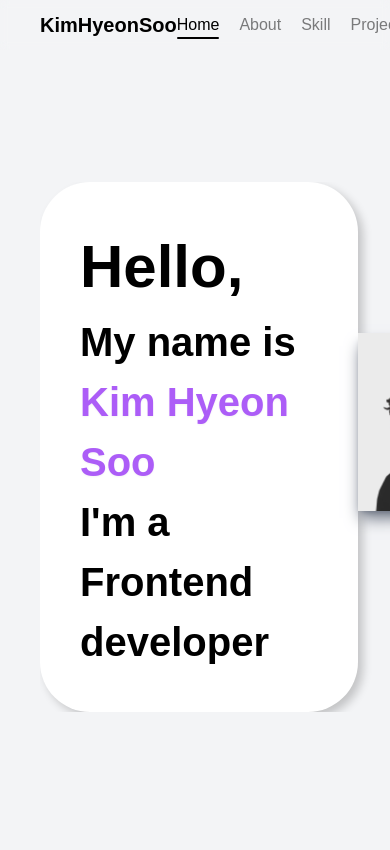
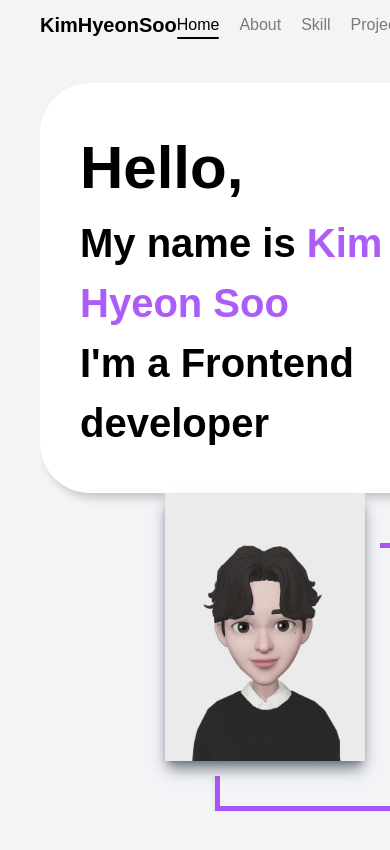
Before and after one commit to gustn1029/my-portfolio, a Next.js app: page / in a window 390 px wide. Shown: the top 850 px of the page. Built offline with nearby package versions, Linux system fonts and the light colour scheme.

Commit message:
profile 반응형

```diff
--- a/src/components/layout/contents/profile/Profile.module.css
+++ b/src/components/layout/contents/profile/Profile.module.css
@@ -1,31 +1,4 @@
-/* .imageBackground {
-  width: 100%;
-  height: calc(100vh - 50px);
-  position: relative;
-  overflow: hidden;
-}
-.imageBackground::before,
-.imageBackground::after {
-  content: "";
-  width: 120%;
-  height: 70%;
-  position: absolute;
-  top: 40%;
-  background-color: rgb(28, 34, 39);
-}
-
-.imageBackground::before{
-    left: 0;
-    transform: translateX(-10%) rotate(0deg);
-    border-radius: 0 80% 0 0;
-}
-.imageBackground::after{
-    right: 0;
-    z-index: -1;
-    border-radius: 100%;
-    transform: translateX(17%) rotate(172deg);
-    background-color: rgba(28, 34, 39, 0.7);
-} */
+@charset "utf-8";
 
 .imageBackground {
   position: relative;
@@ -54,3 +27,9 @@
   border: 10px solid rgb(168, 85, 247);
   box-shadow: 5px 10px 10px rgba(0, 0, 0, 0.3);
 }
+
+@media screen and (max-width: 820px) {
+  .imageBackground::after{
+    border: 5px solid rgb(168, 85, 247);
+  }
+}
--- a/src/components/layout/contents/profile/ProfileImage.tsx
+++ b/src/components/layout/contents/profile/ProfileImage.tsx
@@ -25,7 +25,7 @@ const ProfileImage = () => {
   };
 
   return (
-    <div className="flex w-full justify-between items-center overflow-hidden">
+    <div className="flex w-full justify-between items-center overflow-hidden mobile:flex-col">
       <Section>
         <div className="font-bold text-[2.5rem]">
           <p className="text-[1.5em]">Hello,</p>
@@ -45,7 +45,7 @@ const ProfileImage = () => {
       >
         <motion.figure
           variants={cardVariants}
-          className={`max-w-[400px] w-full pr-[50px] pb-[50px] ${style.imageBackground}`}
+          className={`max-w-[400px] w-full pr-[50px] pb-[50px] ${style.imageBackground} mobile:max-w-[250px]`}
         >
           <Image
             className="relative z-[1] shadow-lg shadow-gray-500"
```
